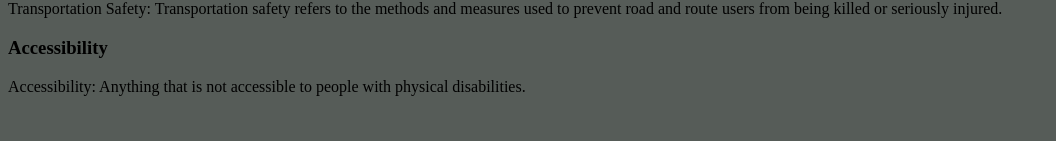
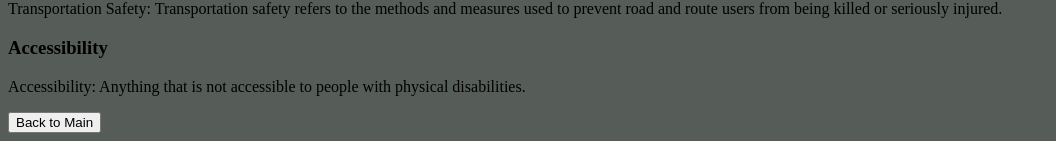
Before and after one commit to puentesca/CSSIProject, a Python web app: template templates/tag-info.html in a window 1280 px wide. Shown: the part 1282-1423 px from the top of the page, without its empty margins (0-1056 px from the left). Before the commit the page ends 1378 px from the top, so only its background shows below. Run offline with Jinja, Linux system fonts and the light colour scheme; the template is opened without the code that fills it, so the values that code supplies are empty; some libraries are stand-ins or nearby versions.

```diff
--- a/templates/department-info.html
+++ b/templates/department-info.html
@@ -21,5 +21,6 @@ The manager is hired to serve the council and the community and to bring to the
     <p>How can a community adopt this form of government?
 Methods vary, but most communities can adopt council-manager government through a charter, a local ordinance, or a state enabling law. In many cases, adoption must be by vote of the local governing body.</p>
 
+<button onclick="window.location.href = '/';">Back to Main</button>
   </body>
 </html>
--- a/templates/tag-info.html
+++ b/templates/tag-info.html
@@ -61,6 +61,7 @@
 <h3 class="definition">Accessibility</h3>
 <p>Accessibility: Anything that is not accessible to people with physical disabilities. </p>
 
+<button onclick="window.location.href = '/';">Back to Main</button>
 
   </body>
 </html>
```
